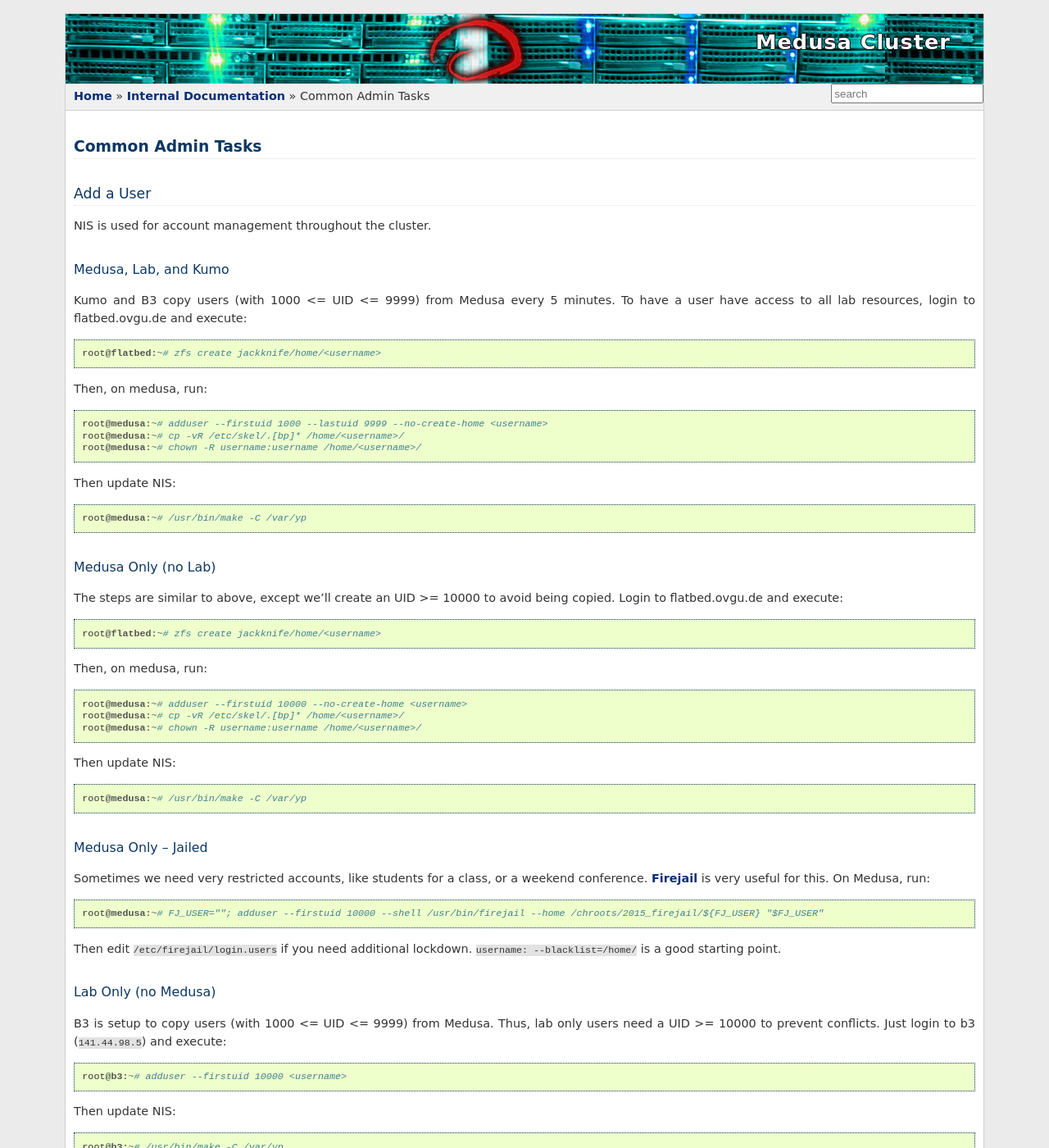
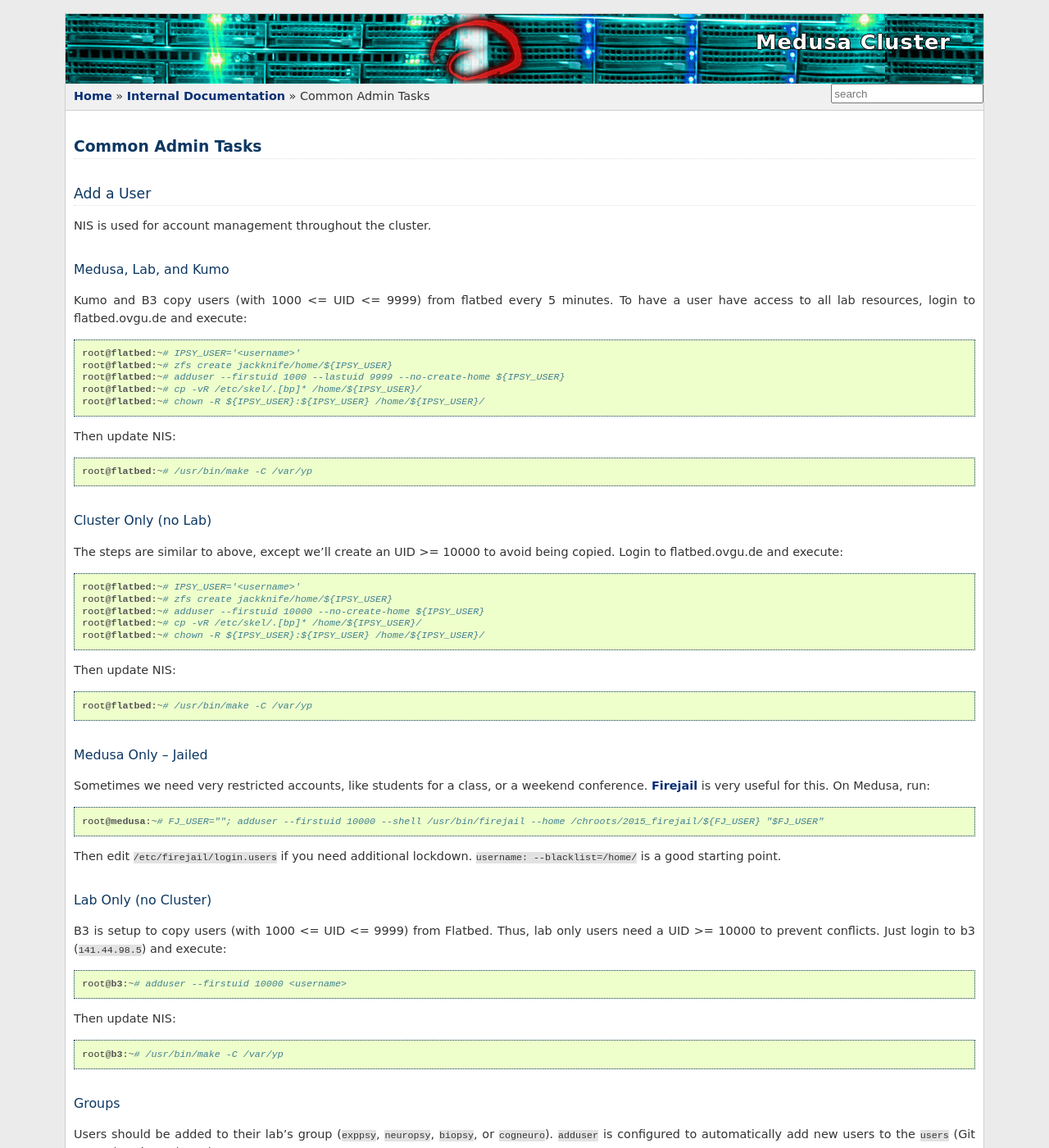
Before and after one commit to psychoinformatics-de/ipsy-docs, a Sphinx documentation site: the page built from source/internal/common_tasks.rst, in a window 1280 px wide and 1400 px high. Shown: the whole window at 82% size. Built offline with Sphinx 7.4.7, drawn with Linux system fonts in a browser that asks for light colours; formulas are drawn with MathJax 3; some of the changed text lies outside the part shown.

Commit message:
Update common_tasks with cluster changes

```diff
--- a/source/internal/common_tasks.rst
+++ b/source/internal/common_tasks.rst
@@ -11,37 +11,33 @@ NIS is used for account management throughout the cluster.
 
 Medusa, Lab, and Kumo
 ---------------------
-Kumo and B3 copy users (with 1000 <= UID <= 9999) from Medusa every 5 minutes.
+Kumo and B3 copy users (with 1000 <= UID <= 9999) from flatbed every 5 minutes.
 To have a user have access to all lab resources, login to flatbed.ovgu.de and execute::
 
-  root@flatbed:~# zfs create jackknife/home/<username>
-
-Then, on medusa, run::
-
-  root@medusa:~# adduser --firstuid 1000 --lastuid 9999 --no-create-home <username>
-  root@medusa:~# cp -vR /etc/skel/.[bp]* /home/<username>/
-  root@medusa:~# chown -R username:username /home/<username>/
+  root@flatbed:~# IPSY_USER='<username>'
+  root@flatbed:~# zfs create jackknife/home/${IPSY_USER}
+  root@flatbed:~# adduser --firstuid 1000 --lastuid 9999 --no-create-home ${IPSY_USER}
+  root@flatbed:~# cp -vR /etc/skel/.[bp]* /home/${IPSY_USER}/
+  root@flatbed:~# chown -R ${IPSY_USER}:${IPSY_USER} /home/${IPSY_USER}/
 
 Then update NIS::
 
-  root@medusa:~# /usr/bin/make -C /var/yp
+  root@flatbed:~# /usr/bin/make -C /var/yp
 
-Medusa Only (no Lab)
---------------------
-The steps are similar to above, except we'll create an UID >= 10000 to avoid being copied.
-Login to flatbed.ovgu.de and execute::
+Cluster Only (no Lab)
+---------------------
+The steps are similar to above, except we'll create an UID >= 10000 to avoid
+being copied.  Login to flatbed.ovgu.de and execute::
 
-  root@flatbed:~# zfs create jackknife/home/<username>
-
-Then, on medusa, run::
-
-  root@medusa:~# adduser --firstuid 10000 --no-create-home <username>
-  root@medusa:~# cp -vR /etc/skel/.[bp]* /home/<username>/
-  root@medusa:~# chown -R username:username /home/<username>/
+  root@flatbed:~# IPSY_USER='<username>'
+  root@flatbed:~# zfs create jackknife/home/${IPSY_USER}
+  root@flatbed:~# adduser --firstuid 10000 --no-create-home ${IPSY_USER}
+  root@flatbed:~# cp -vR /etc/skel/.[bp]* /home/${IPSY_USER}/
+  root@flatbed:~# chown -R ${IPSY_USER}:${IPSY_USER} /home/${IPSY_USER}/
 
 Then update NIS::
 
-  root@medusa:~# /usr/bin/make -C /var/yp
+  root@flatbed:~# /usr/bin/make -C /var/yp
 
 Medusa Only -- Jailed
 ---------------------
@@ -55,10 +51,11 @@ Then edit ``/etc/firejail/login.users`` if you need additional lockdown.
 
 .. _Firejail: https://l3net.wordpress.com/projects/firejail/
 
-Lab Only (no Medusa)
---------------------
-B3 is setup to copy users (with 1000 <= UID <= 9999) from Medusa. Thus, lab only users
-need a UID >= 10000 to prevent conflicts. Just login to b3 (``141.44.98.5``) and execute::
+Lab Only (no Cluster)
+---------------------
+B3 is setup to copy users (with 1000 <= UID <= 9999) from Flatbed. Thus, lab
+only users need a UID >= 10000 to prevent conflicts. Just login to b3
+(``141.44.98.5``) and execute::
 
   root@b3:~# adduser --firstuid 10000 <username>
 
@@ -68,14 +65,14 @@ Then update NIS::
 
 Groups
 ------
-Users should be added to their lab's group (``exppsy``, ``neuropsy``, ``biopsy``, or
-``cogneuro``). ``adduser`` is configured to automatically add new users to the ``users``
-(Git access) and ``fuse`` (``sshfs``) groups.
+Users should be added to their lab's group (``exppsy``, ``neuropsy``,
+``biopsy``, or ``cogneuro``). ``adduser`` is configured to automatically add new
+users to the ``users`` (Git access) and ``fuse`` (``sshfs``) groups.
 
 New Account -- email
 --------------------
-New Medusa users should be sent this email (along with the "account application" pdf),
-pointing them to documentation and setting expectations.
+New Medusa users should be sent this email (along with the "account application"
+pdf), pointing them to documentation and setting expectations.
 
     Bitte wirf einen Blick auf die Doku und verbessere sie bei Bedarf:
 
@@ -87,6 +84,9 @@ pointing them to documentation and setting expectations.
 
 Flush Attributes Cache
 ======================
+
+.. note:: This may be somewhat outdated with NIS now being served by Flatbed.
+
 Sometimes (frequently) I forget to add a user to a group, and they attempt to
 access a folder and they are denied. Because of caching, simply adding them to
 the group and updating NIS is insufficient; it will take ~60 minutes for the
@@ -134,12 +134,12 @@ Cluster - Update Software
 =========================
 Most software and configurations are deployed through standard Debian tools.
 Nodes are meant to be as identical as possible, so be sure to update all of them
-at once. There are two tools which make these easy: ``dsh`` (CLI only) and ``cssh``
-(GUI only).
+at once. There are two tools which make these easy: ``dsh`` (CLI only) and
+``cssh`` (GUI only).
 
-Both dsh and cssh are setup to be aware of all nodes. Netgroups are used by dsh to
-target all machines (``allmedusa``; incl. the master node) and all compute nodes
-(``snakes``).
+Both dsh and cssh are setup to be aware of all nodes. Netgroups are used by dsh
+to target all machines (``allmedusa``; incl. the master node) and all compute
+nodes (``snakes``).
 
 .. code-block:: bash
 
@@ -147,8 +147,8 @@ target all machines (``allmedusa``; incl. the master node) and all compute nodes
 
 Cluster - Deploy New Software
 =============================
-This assumes that the software to be deployed is already packaged. We use ``meta packages``
-to deploy software.
+This assumes that the software to be deployed is already packaged. We use ``meta
+packages`` to deploy software.
 
 * Login to kumo.ovgu.de as ``root`` and navigate to ``~/packaging/meta/``.
 * Edit the ``control`` file of choice (e.g. ``ipsy-compute/DEBIAN/control``)
@@ -168,9 +168,9 @@ to deploy software.
 
 Cluster - Deploy Configuration
 ==============================
-We use `config-package-dev`_ to deploy config files to all nodes. ``config-package-dev`` uses
-``dpkg-divert`` underneath everything, so the system is notified of config file moves -- thus
-making them easier to track.
+We use `config-package-dev`_ to deploy config files to all nodes.
+``config-package-dev`` uses ``dpkg-divert`` underneath everything, so the system
+is notified of config file moves -- thus making them easier to track.
 
 To install (rather than divert) a config file, just add it to the proper
 location in the appropriate package. For example:
```
